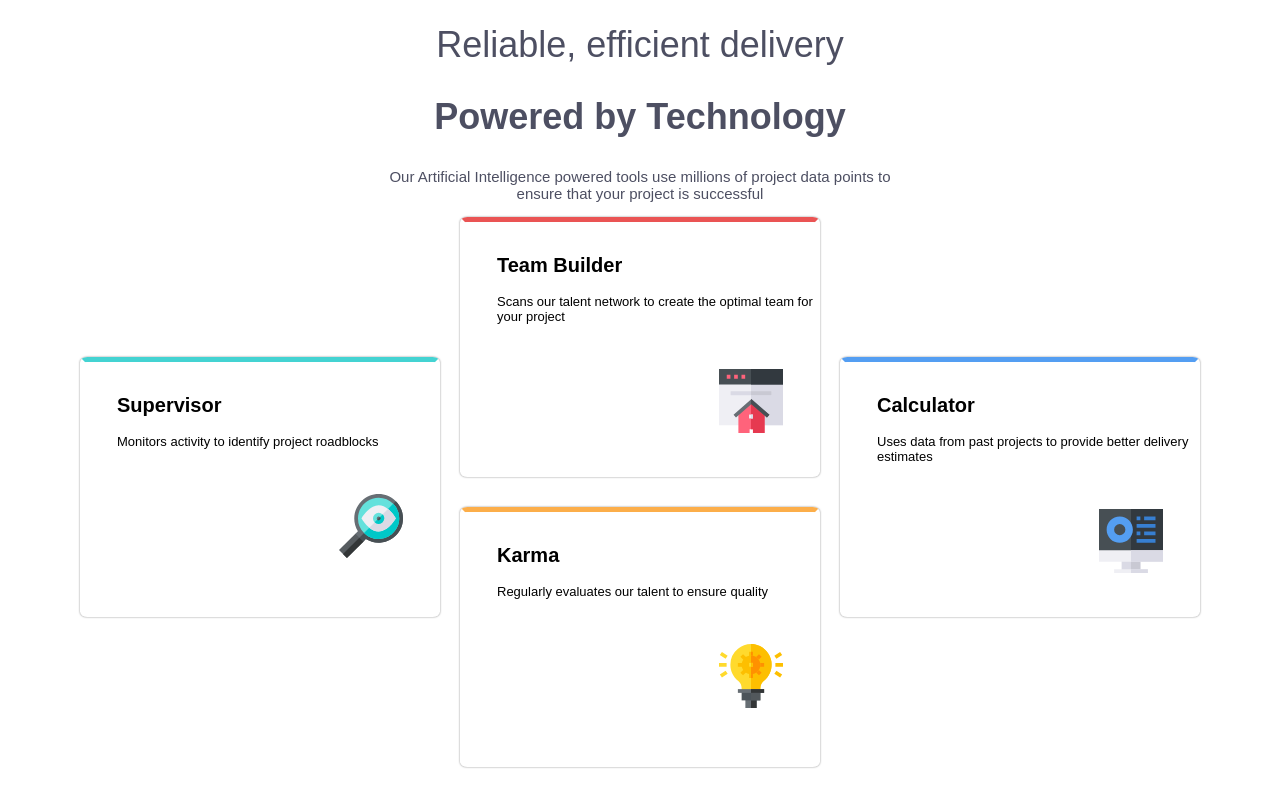
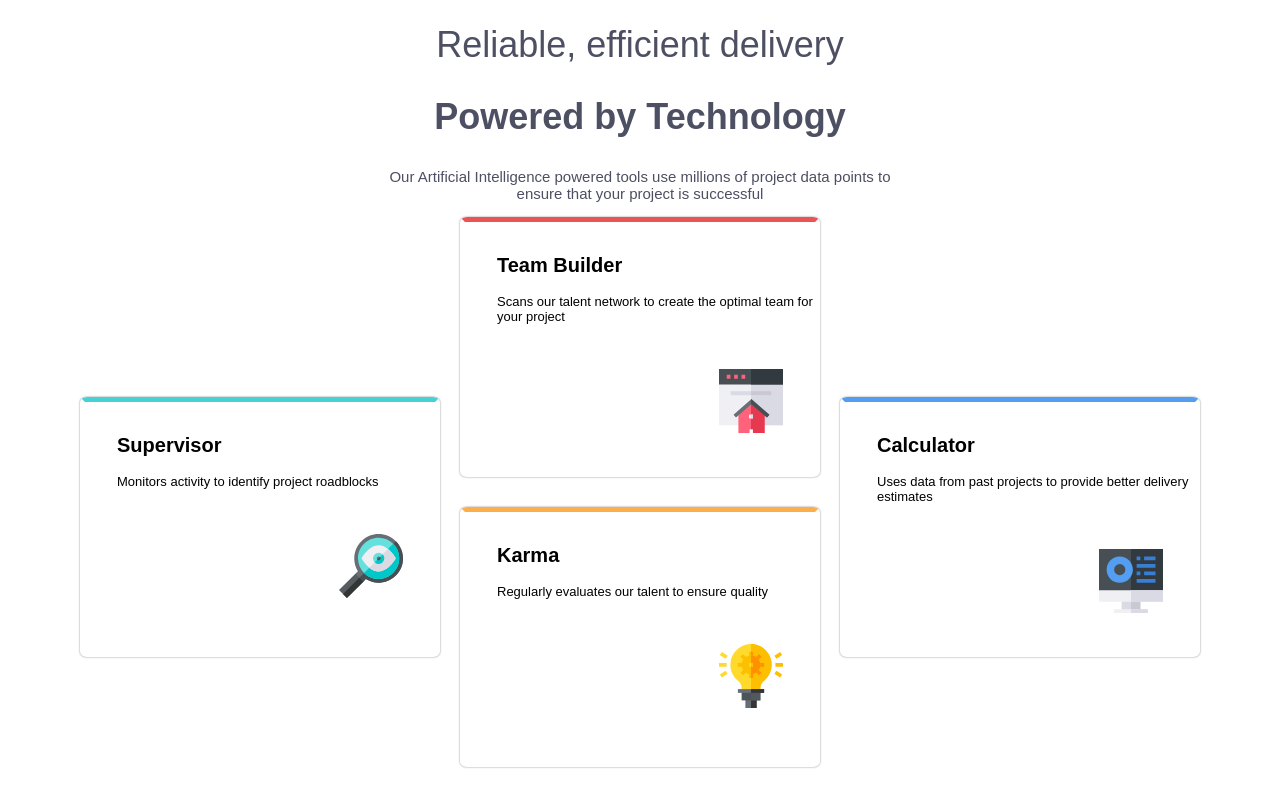
Before and after one commit to CGomezGomez/CSS-Modules2, a React (Vite) app: page / in a window 1280 px wide. Built offline with nearby package versions, Linux system fonts and the light colour scheme.

Commit message:
Cambios Grid

```diff
--- a/src/components/Card/card.module.css
+++ b/src/components/Card/card.module.css
@@ -52,7 +52,7 @@
 
     grid-column: 1;
     grid-row: 1;
-    transform: translateY(140px);
+    transform: translateY(180px);
 
 }
 
@@ -85,7 +85,7 @@
 
     grid-column: 3;
     grid-row: 1;
-    transform: translateY(140px)
+    transform: translateY(180px)
 
 }
 
```
